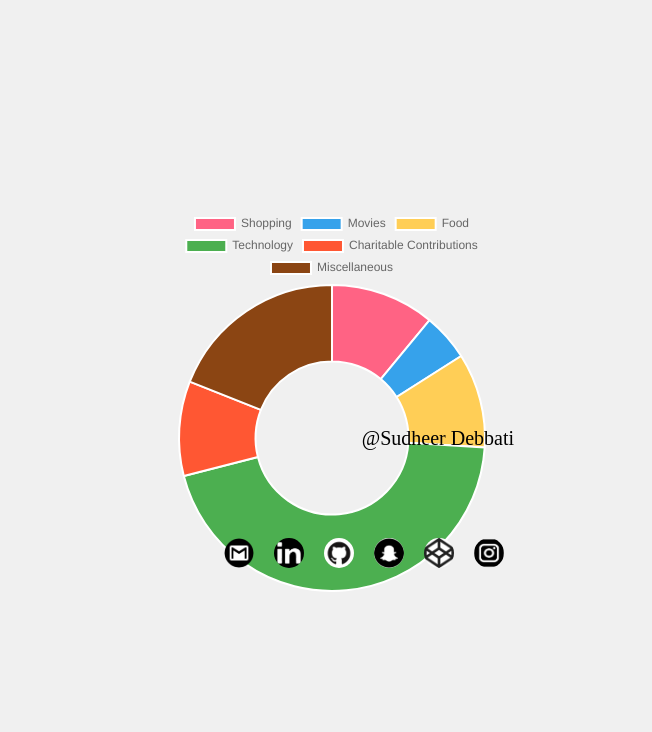
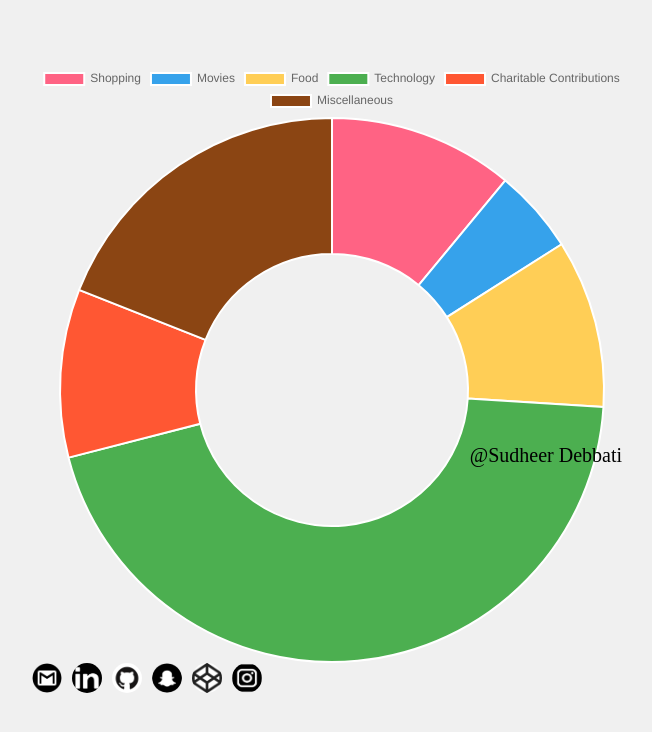
Before and after one commit to Debbatisudheer/pocketmoney, a plain HTML site: page index.html in a window 1280 px wide. Shown: the whole page, without its empty margins (308-960 px from the left). Drawn offline with nearby package versions, Linux system fonts and the light colour scheme.

Commit message:
Add files via upload

```diff
--- a/styles.css
+++ b/styles.css
@@ -1,39 +1,53 @@
 body {
     margin: 0;
     display: flex;
+    flex-direction: column;
     justify-content: center;
     align-items: center;
-    height: 100vh;
+    min-height: 100vh;
     background-color: #f0f0f0;
 }
 
 .chart-container {
     position: relative;
-    width: 30%; /* Adjust the width of the chart container */
+    width: 80%;
+    max-width: 600px;
+    margin-bottom: 20px;
 }
 
 #animatedChart {
-    width: 100% !important; /* Make the chart width 100% of its container */
+    width: 100% !important;
 }
 
 .name-annotation {
     position: absolute;
     top: 60%;
-    right: 10px; /* Adjust the right distance from the chart */
+    right: 10px;
     transform: translateY(-50%);
-    font-size: 20px; /* Increase font size */
+    font-size: 20px;
     color: #000;
 }
 
 .social-links {
-    position: absolute;
-    bottom: 20px;
-    right: 20px;
     display: flex;
-    gap: 20px;
+    gap: 10px;
+    margin-bottom: 20px;
 }
 
 .social-links img {
     border-radius: 50%;
     cursor: pointer;
 }
+
+/* Media queries for responsive design */
+@media (max-width: 600px) {
+    .chart-container {
+        width: 90%;
+    }
+}
+
+@media (max-width: 400px) {
+    .chart-container {
+        width: 95%;
+    }
+}
```
